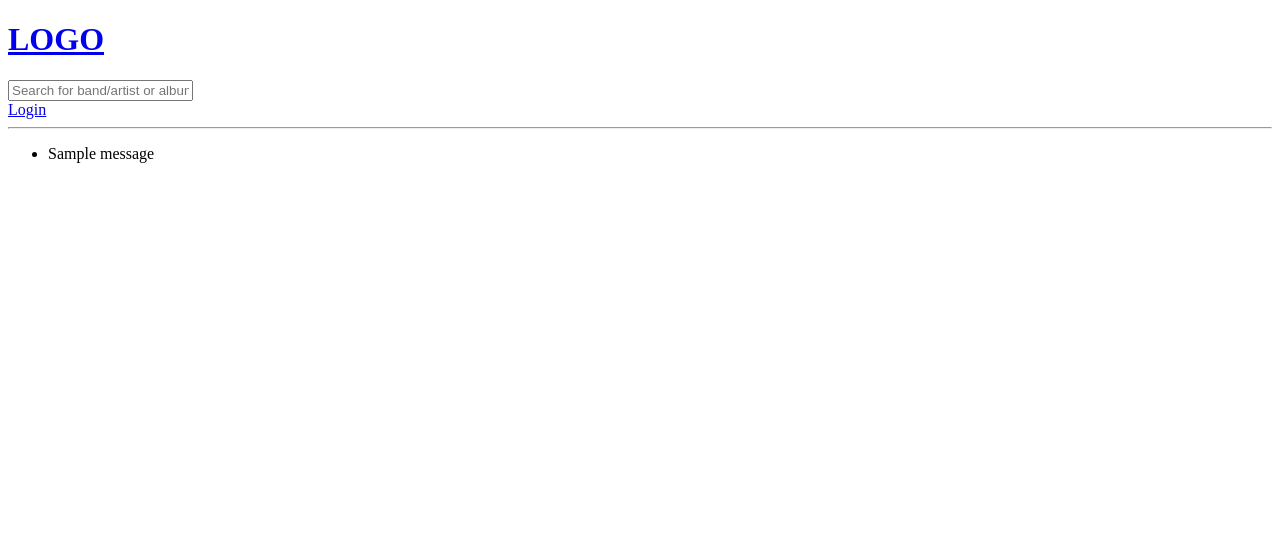
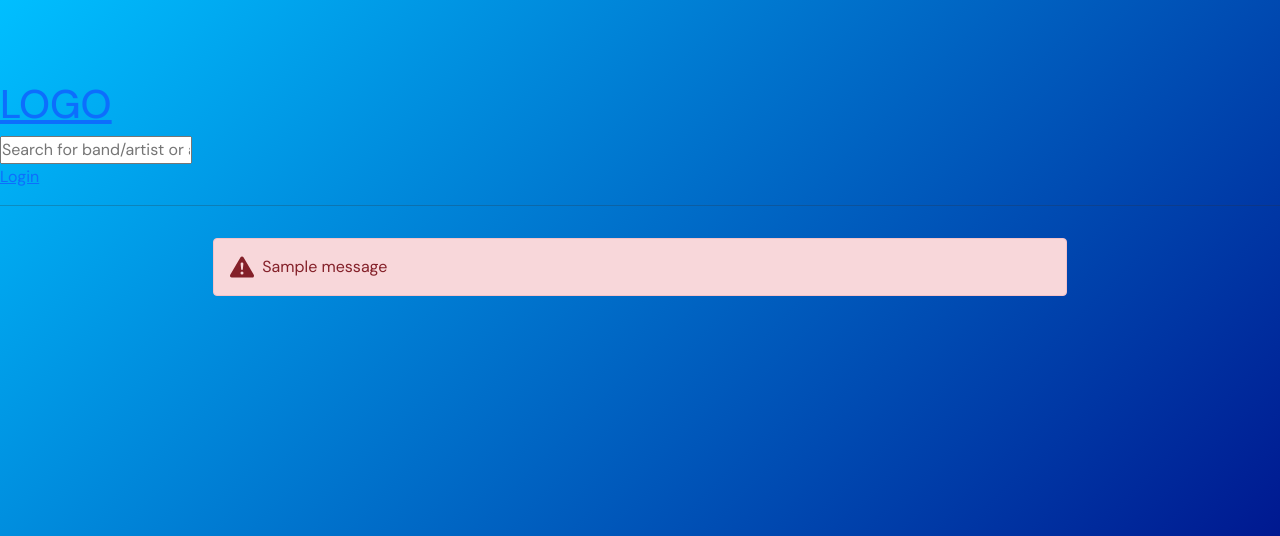
Before and after one commit to AndrewSRea/Depository_RR_2, a Django app: template record_review/templates/main.html in a window 1280 px wide. Shown: the top 536 px of the page. Run offline with Django 3.2, Linux system fonts and the light colour scheme; the template is opened without the code that fills it: most values are stand-ins (such as "Sample title", 1, 10 or a date in 2020); one stand-in notice (Sample message) is shown.

Commit message:
Saving altered file for my 'Record_Review' Django app

```diff
--- a/record_review/templates/main.html
+++ b/record_review/templates/main.html
@@ -1,24 +1,49 @@
 <!DOCTYPE html>
+{% load static %}
 <html lang="en">
   <head>
     <meta charset="UTF-8">
     <meta http-equiv="X-UA-Compatible" content="IE=edge">
     <meta name="viewport" content="width=device-width, initial-scale=1.0">
+    <link
+      href="https://cdn.jsdelivr.net/npm/bootstrap@5.1.3/dist/css/bootstrap.min.css"
+      rel="stylesheet" integrity="sha384-1BmE4kWBq78iYhFldvKuhfTAU6auU8tT94WrHftjDbrCEXSU1oBoqyl2QvZ6jIW3"
+      crossorigin="anonymous"
+    >
+    <link rel="stylesheet" href="https://cdn.jsdelivr.net/npm/bootstrap-icons@1.10.3/font/bootstrap-icons.css">
+    <link rel="stylesheet" type="text/css" href="{% static 'styles/main.css' %}">
     <title>Record Review</title>
+    <link rel="icon" href="{% static 'images/favicon.png' %}" sizes="16x16 32x32" type="image/png">
   </head>
   <body>
     {% include 'navbar.html' %}
 
+    <!-- Change this to a Bootstrap alert -->
     {% if messages %}
-      <ul class="messages">
-        {% for message in messages %}
-        <li>{{ message }}</li>
-        {% endfor %}
-      </ul>
+      <div class="col-8 col-md-8 mx-auto pt-3">
+        <div class="alert alert-danger d-flex align-items-center" role="alert">
+          {% for message in messages %}
+            <svg xmlns="http://www.w3.org/2000/svg" width="24" height="24" fill="currentColor" class="bi bi-exclamation-triangle-fill flex-shrink-0 me-2" viewBox="0 0 16 16" role="img" aria-label="Danger:">
+            <!-- <svg xmlns="http://www.w3.org/2000/svg" width="24" height="24" fill="currentColor" class="bi bi-exclamation-triangle-fill flex-shrink-0 me-2" viewBox="0 0 16 16" role="img" aria-label="Warning:"> -->
+              <path d="M8.982 1.566a1.13 1.13 0 0 0-1.96 0L.165 13.233c-.457.778.091 1.767.98 1.767h13.713c.889 0 1.438-.99.98-1.767L8.982 1.566zM8 5c.535 0 .954.462.9.995l-.35 3.507a.552.552 0 0 1-1.1 0L7.1 5.995A.905.905 0 0 1 8 5zm.002 6a1 1 0 1 1 0 2 1 1 0 0 1 0-2z"/>
+            </svg>
+            <div>
+              {{ message }}
+            </div>
+          {% endfor %}
+        </div>
+      </div>
     {% endif %}
 
     {% block content %}
 
     {% endblock %}
+
+    <script
+      src="https://cdn.jsdelivr.net/npm/bootstrap@5.1.3/dist/js/bootstrap.bundle.min.js"
+      integrity="sha384-ka7Sk0Gln4gmtz2MlQnikT1wXgYsOg+OMhuP+IlRH9sENBO0LRn5q+8nbTov4+1p"
+      crossorigin="anonymous"
+    ></script>
+    <!-- <script src="{% static 'js/script.js' %}"></script> -->
   </body>
 </html>
```
